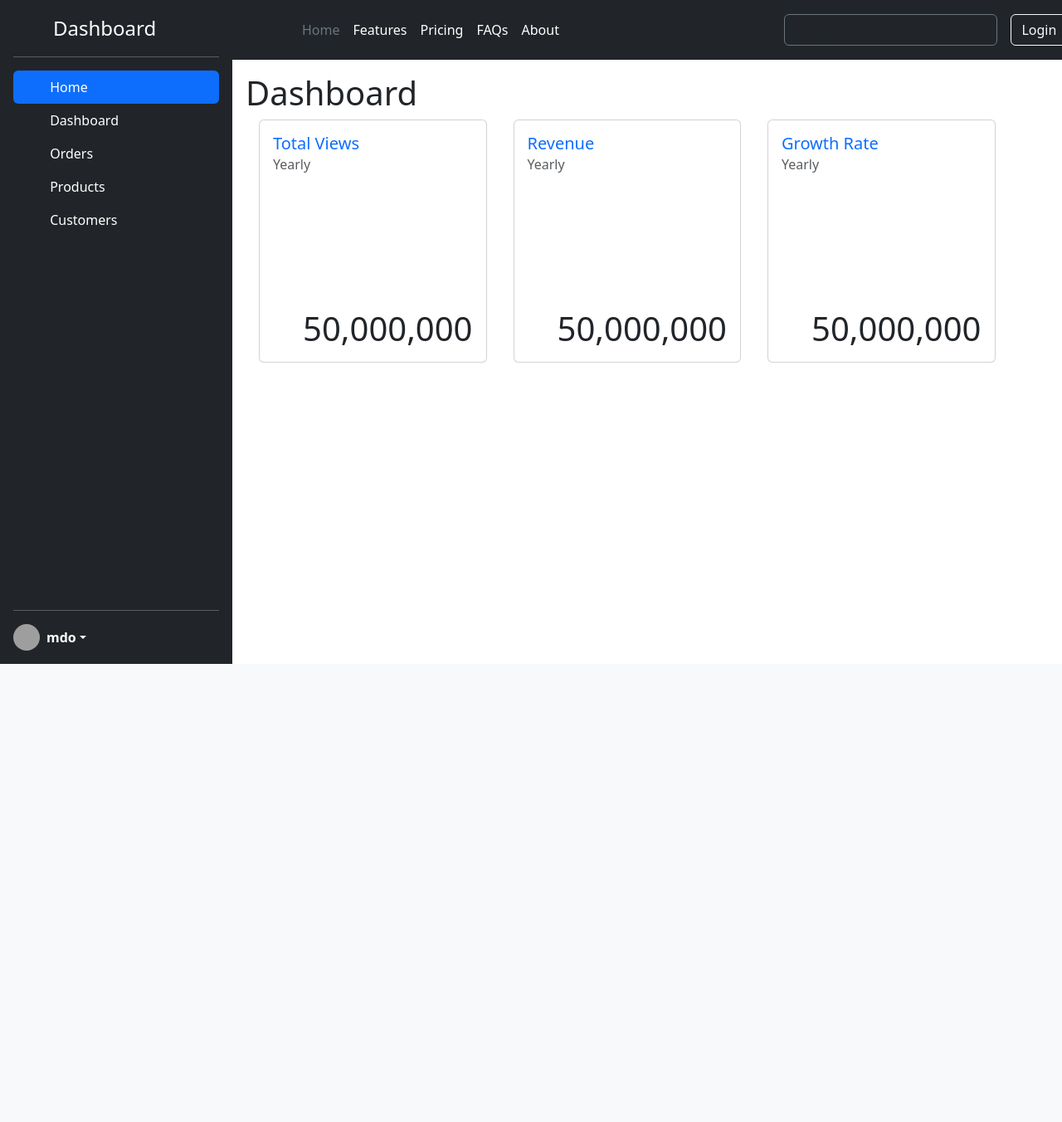
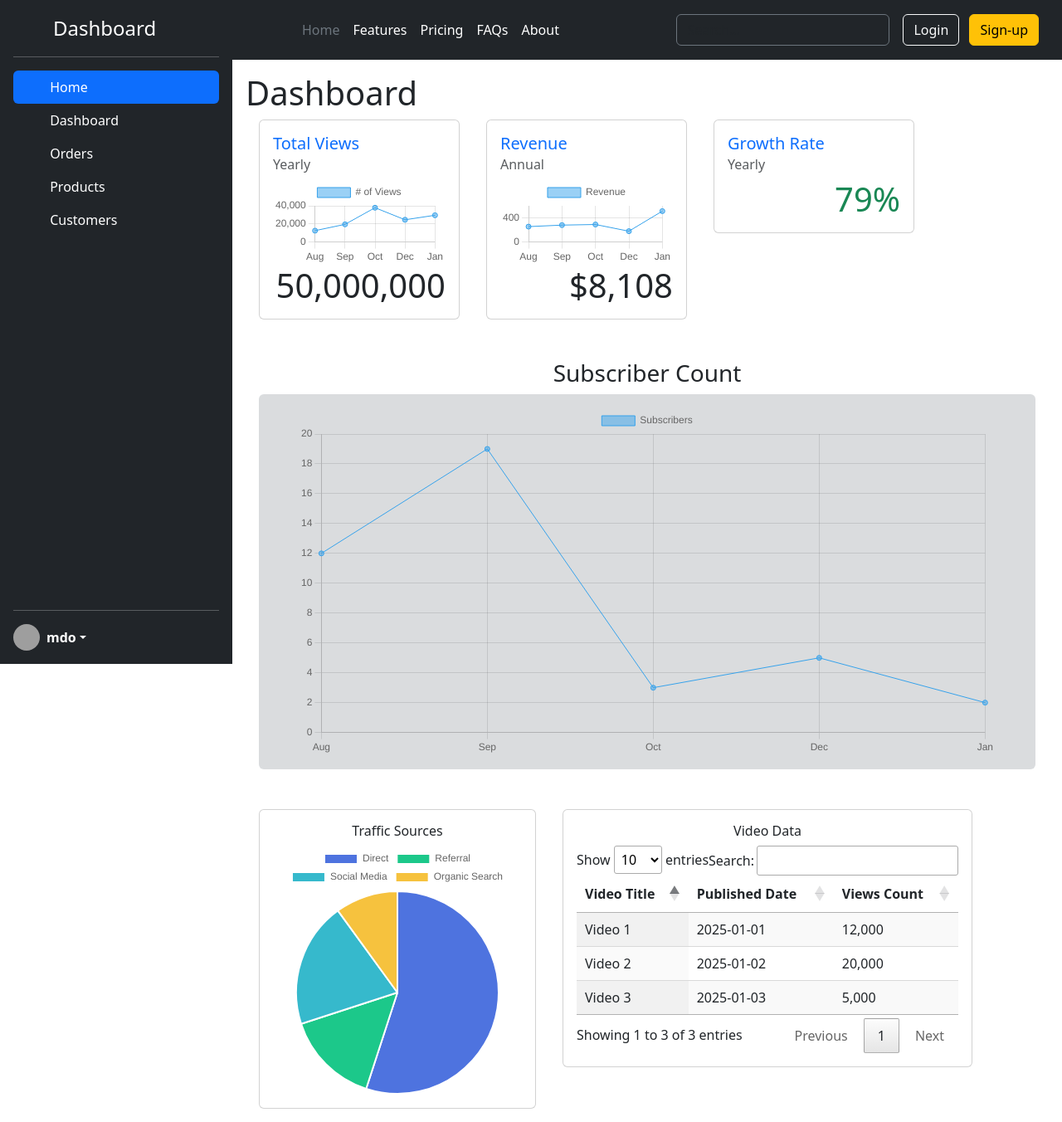
Before and after one commit to asileayuba/100-days-of-code, a Django app: page /dashboard in a window 1280 px wide; the page is wider, and only the part inside the window is pictured. Shown: that part at 83% size. Before the commit the page ends 800 px from the top of that part, so only its background shows below. Run offline with Django 5.2, Linux system fonts and the light colour scheme; a map, chart or similar area stays blank; some libraries are stand-ins or nearby versions; grey boxes are pictures that could not be loaded.

Commit message:
Day 28: Building an Analytics Dashboard

```diff
--- /dev/null
+++ b/analytics/core/static/js/index.js
@@ -0,0 +1,99 @@
+const totalViewChart = document.getElementById('total-views-chart');
+const revenueChart = document.getElementById('revenue-chart');
+const growthRateChart = document.getElementById('growth-rate-chart');
+const subscriberCountChart = document.getElementById('subscriber-count');
+const trafficSourcesElement = document.getElementById('traffic-sources');
+
+new Chart(totalViewChart, {
+    type: 'line',
+    data: {
+        labels: ['Aug', 'Sep', 'Oct', 'Dec', 'Jan'],
+        datasets: [{
+            label: '# of Views',
+            data: [12545, 19512, 37897, 24574, 29564],
+            borderWidth: 1
+        }]
+    },
+    options: {
+        scales: {
+            y: {
+                beginAtZero: true
+            }
+        }
+    }
+});
+
+new Chart(subscriberCountChart, {
+    type: 'line',
+    data: {
+        labels: ['Aug', 'Sep', 'Oct', 'Dec', 'Jan'],
+        datasets: [{
+            label: 'Subscribers',
+            data: [12, 19, 3, 5, 2],
+            borderWidth: 1
+        }]
+    },
+    options: {
+        scales: {
+            y: {
+                beginAtZero: true
+            }
+        }
+    }
+});
+
+new Chart(revenueChart, {
+    type: 'line',
+    data: {
+        labels: ['Aug', 'Sep', 'Oct', 'Dec', 'Jan'],
+        datasets: [{
+            label: 'Revenue',
+            data: [255, 280, 290, 179, 512],
+            borderWidth: 1
+        }]
+    },
+    options: {
+        scales: {
+            y: {
+                beginAtZero: true
+            }
+        }
+    }
+});
+
+new Chart(trafficSourcesElement, {
+    type: 'pie',
+    data: {
+        labels: ['Direct', 'Referral', 'Social Media', 'Organic Search'],
+        datasets: [{
+            data: [55, 15, 20, 10],
+            backgroundColor: ['#4e73df', '#1cc88a', '#36b9cc', '#f6c23e'],
+            hoverBackgroundColor: ['#2e59d9', '#17a673', '#2c9faf', '#f1b42e'],
+            hoverBorderColor: "rgba(234, 236, 244, 1)"
+        }]
+    },
+    options: {
+        plugins: {
+            legend: {
+                display: true,
+                position: 'top',
+            },
+            tooltip: {
+                callbacks: {
+                    label: function(tooltipItem) {
+                        return tooltipItem.label + ': ' + tooltipItem.raw + '%';
+                    }
+                }
+            }
+        }
+    }
+});
+
+$(document).ready(function() {
+    $('#datatable').DataTable({
+        "paging": true,
+        "searching": true,
+        "ordering": true,
+        "info": true
+    });
+});
--- a/analytics/core/static/js/sidebar.js
+++ /dev/null
@@ -1,8 +0,0 @@
-/* global bootstrap: false */
-(() => {
-  'use strict'
-  const tooltipTriggerList = Array.from(document.querySelectorAll('[data-bs-toggle="tooltip"]'))
-  tooltipTriggerList.forEach(tooltipTriggerEl => {
-    new bootstrap.Tooltip(tooltipTriggerEl)
-  })
-})()
--- a/analytics/core/templates/dashboard.html
+++ b/analytics/core/templates/dashboard.html
@@ -1,4 +1,5 @@
 {% extends "base.html" %}
+{% load static %}
 {% block content %}
 <div class="d-flex">
   {% include "sidebar.html" %}
@@ -15,7 +16,7 @@
               <h5 class="card-title text-primary">Total Views</h5>
               <h6 class="card-subtitle mb-2 text-muted">Yearly</h6>
               <div>
-                <canvas id="total-views"></canvas>
+                <canvas id="total-views-chart"></canvas>
               </div>
               <h1 class="card-text text-end">50,000,000</h1>
             </div>
@@ -27,11 +28,11 @@
           <div class="card">
             <div class="card-body">
               <h5 class="card-title text-primary">Revenue</h5>
-              <h6 class="card-subtitle mb-2 text-muted">Yearly</h6>
+              <h6 class="card-subtitle mb-2 text-muted">Annual</h6>
               <div>
-                <canvas id="revenue"></canvas>
+                <canvas id="revenue-chart"></canvas>
               </div>
-              <h1 class="card-text text-end">50,000,000</h1>
+              <h1 class="card-text text-end">$8,108</h1>
             </div>
           </div>
         </div>
@@ -42,16 +43,77 @@
             <div class="card-body">
               <h5 class="card-title text-primary">Growth Rate</h5>
               <h6 class="card-subtitle mb-2 text-muted">Yearly</h6>
-              <div>
-                <canvas id="growth-rate"></canvas>
-              </div>
-              <h1 class="card-text text-end">50,000,000</h1>
+              <h1 class="card-text text-end text-success">79%</h1>
             </div>
           </div>
         </div>
 
       </div>
+
+      <!-- Card for Subscriber Count -->
+      <div class="mx-3 my-5">
+        <h3 class="text-center">Subscriber Count</h3>
+        <div class="bg-secondary bg-opacity-25 px-5 py-3 rounded">
+          <canvas id="subscriber-count"></canvas>
+        </div>
+      </div>
+
+      <div class="d-flex">
+        <div>
+            <!-- Pie Chart -->
+             <div class="card mx-3 p-3">
+                <h6 class="text-center">Traffic Sources</h6>
+                <canvas id="traffic-sources"></canvas>
+             </div>
+        </div>
+        <div>
+            <!-- Table for Video Data -->
+            <div class="card mx-3 p-3">
+                <h6 class="text-center">Video Data</h6>
+                <table id="datatable" class="display" style="width:100%">
+                    <thead>
+                        <tr>
+                            <th>Video Title</th>
+                            <th>Published Date</th>
+                            <th>Views Count</th>
+                        </tr>
+                    </thead>
+                    <tbody>
+                        <tr>
+                            <td>Video 1</td>
+                            <td>2025-01-01</td>
+                            <td>12,000</td>
+                        </tr>
+                        <tr>
+                            <td>Video 2</td>
+                            <td>2025-01-02</td>
+                            <td>20,000</td>
+                        </tr>
+                        <tr>
+                            <td>Video 3</td>
+                            <td>2025-01-03</td>
+                            <td>5,000</td>
+                        </tr>
+                    </tbody>
+                </table>
+            </div>
+        </div>
+      </div>
     </div>
   </div>
 </div>
+
+{% block scripts %}
+<script src="{% static 'js/index.js' %}"></script>
+
+<!-- DataTables CSS -->
+<link rel="stylesheet" type="text/css" href="https://cdn.datatables.net/1.10.21/css/jquery.dataTables.min.css">
+
+<!-- jQuery (necessary for DataTables and other plugins) -->
+<script src="https://code.jquery.com/jquery-3.6.0.min.js"></script>
+
+<!-- DataTables JS -->
+<script type="text/javascript" charset="utf-8" src="https://cdn.datatables.net/1.10.21/js/jquery.dataTables.min.js"></script>
+
+{% endblock scripts %}
 {% endblock content %}
--- a/analytics/core/templates/sidebar.html
+++ b/analytics/core/templates/sidebar.html
@@ -12,7 +12,6 @@
     <meta name="viewport" content="width=device-width, initial-scale=1.0">
     <title>Sidebar</title>
     <link rel="stylesheet" href="{% static 'css/sidebar.css' %}">
-    <script src="{% static 'js/sidebar.js' %}"></script>
   </head>
   <body>
     <div class="d-flex flex-column flex-shrink-0 p-3 text-bg-dark" style="width: 280px; height: 100vh;">
```
